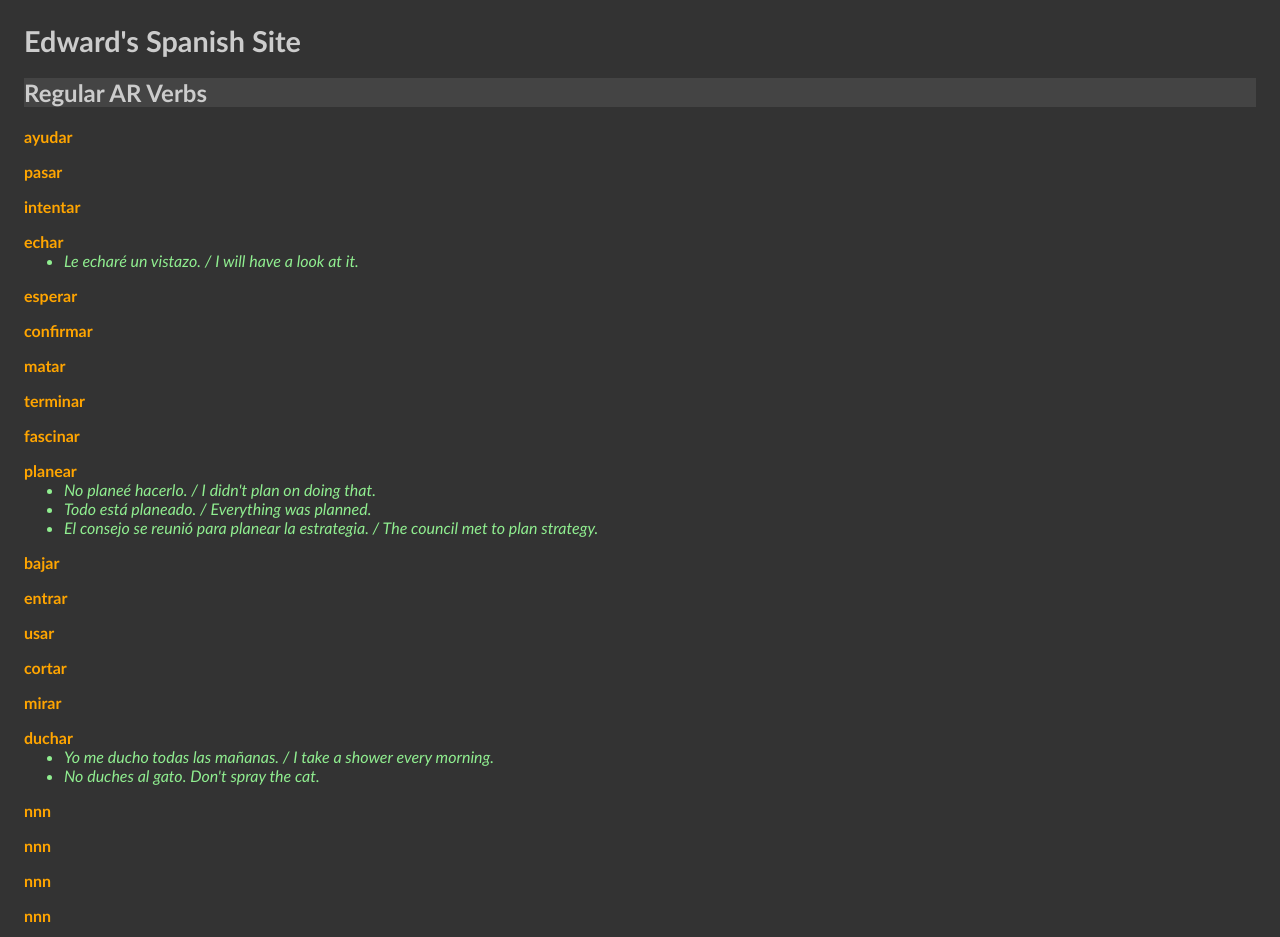
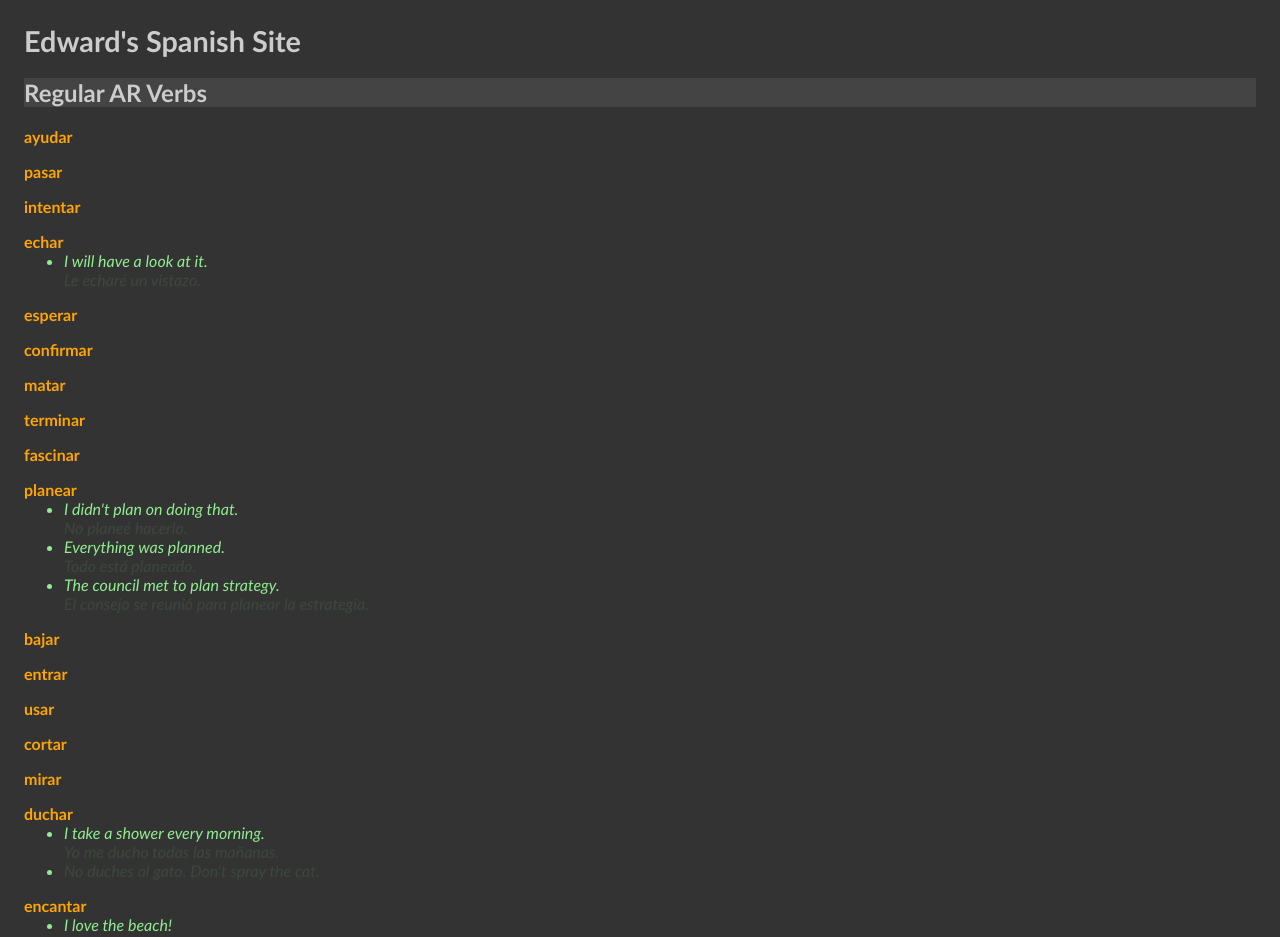
Before and after one commit to edwardtanguay/edwardlang, a React (Vite) app: page / in a window 1280 px wide. Shown: the top 937 px of the page. Built offline with nearby package versions, Linux system fonts and the light colour scheme.

Commit message:
check opacity

```diff
--- a/src/App.jsx
+++ b/src/App.jsx
@@ -51,7 +51,20 @@ function App() {
 															className="example subitem"
 															key={i}
 														>
-															{example}
+															<div className="front">
+																{
+																	example.split(
+																		'/'
+																	)[1]
+																}
+															</div>
+															<div className="back">
+																{
+																	example.split(
+																		'/'
+																	)[0]
+																}
+															</div>
 														</li>
 													);
 												}
--- a/src/App.scss
+++ b/src/App.scss
@@ -63,6 +63,10 @@ body {
 
 		ul.subitems {
 			margin-top: 0;
+
+			.back {
+				opacity: .1;
+			}
 		}
 
 	}
--- a/src/data/spanishVerbKinds.json
+++ b/src/data/spanishVerbKinds.json
@@ -65,7 +65,11 @@
 				]
 			},
 			{
-				"verb": "nnn"
+				"verb": "encantar",
+				"examples": [
+					"¡Me encanta la playa! / I love the beach!",
+					"La comida basura no es saludable, pero a los niños les encanta. / Junk food is unhealthy, but children love it."
+				]
 			},
 			{
 				"verb": "nnn"
```
